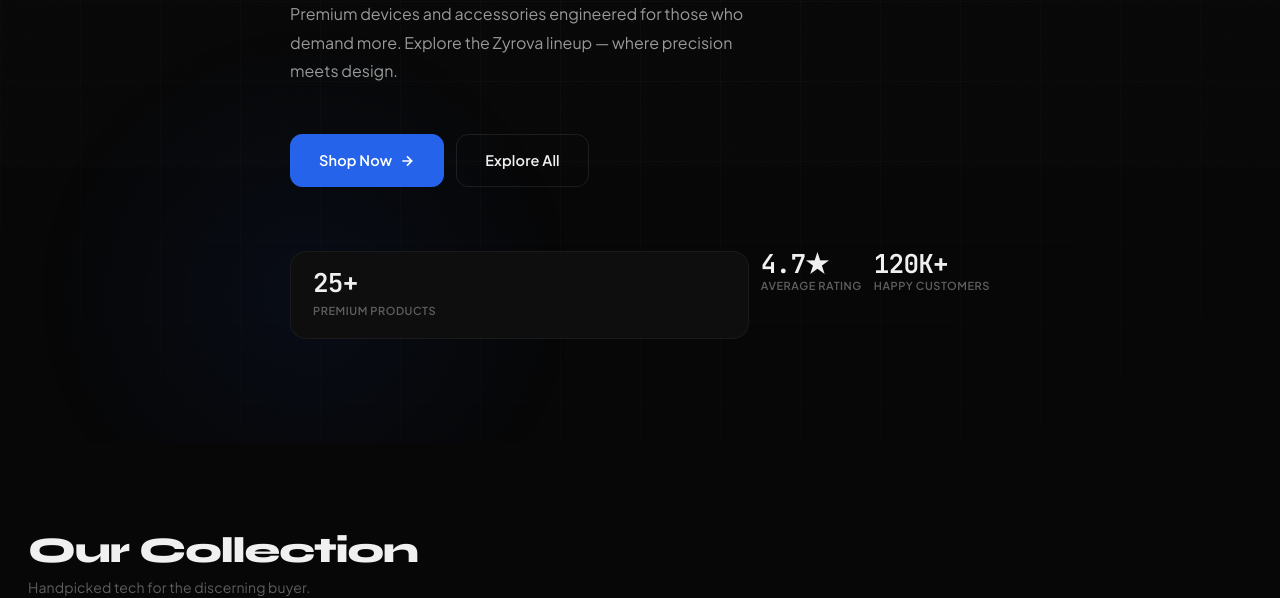
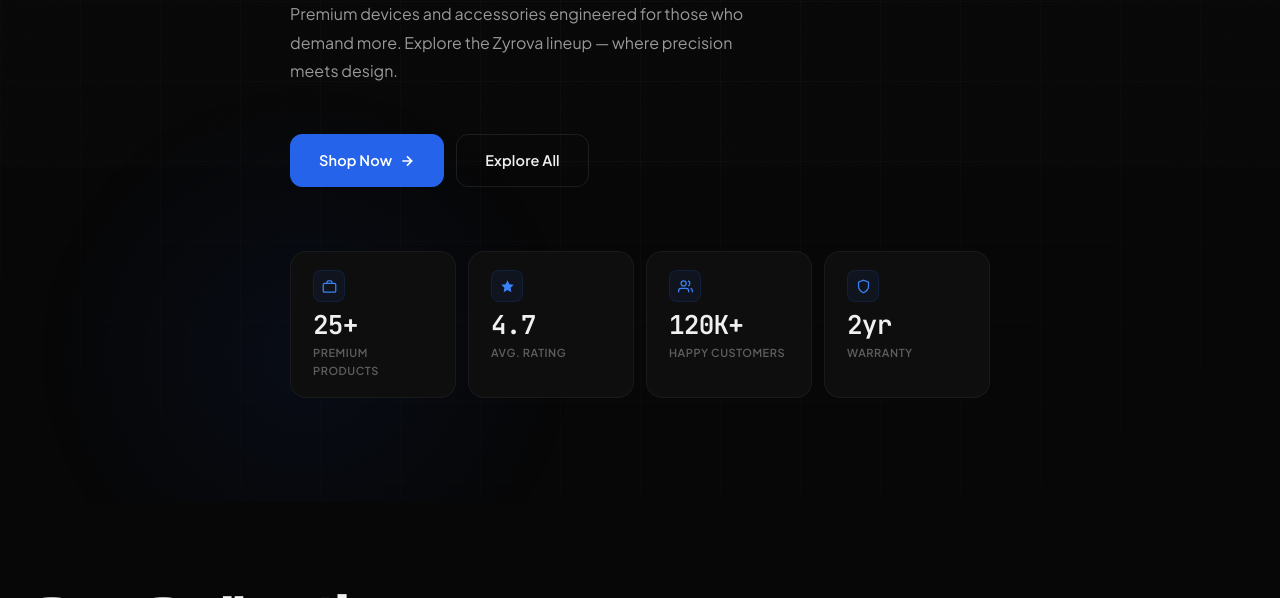
Before and after one commit to imtealplayz/zyrova, a plain HTML site: page index.html in a window 1280 px wide. Shown: the part 631-1229 px from the top of the page. Drawn offline with Linux system fonts and the light colour scheme.

Commit message:
Update index.html

```diff
--- a/index.html
+++ b/index.html
@@ -65,6 +65,7 @@
       <div class="hero-bg" aria-hidden="true">
         <div class="hero-glow"></div>
         <div class="hero-glow-2"></div>
+        <div class="hero-streak"></div>
         <div class="hero-grid"></div>
       </div>
       <div class="container hero-content">
@@ -90,16 +91,39 @@
         </div>
         <div class="hero-stats">
           <div class="hero-stat">
+            <div class="hero-stat-icon">
+              <svg width="16" height="16" viewBox="0 0 24 24" fill="none" stroke="currentColor" stroke-width="2">
+                <rect x="2" y="7" width="20" height="14" rx="2"/><path d="M16 7V5a2 2 0 0 0-2-2h-4a2 2 0 0 0-2 2v2"/>
+              </svg>
+            </div>
             <div class="hero-stat-number">25+</div>
             <div class="hero-stat-label">Premium Products</div>
           </div>
-          <div>
-            <div class="hero-stat-number">4.7★</div>
-            <div class="hero-stat-label">Average Rating</div>
+          <div class="hero-stat">
+            <div class="hero-stat-icon">
+              <svg width="16" height="16" viewBox="0 0 24 24" fill="currentColor"><path d="M12 2l3.09 6.26L22 9.27l-5 4.87 1.18 6.86L12 17.77 5.82 21 7 14.14 2 9.27l6.91-1.01z"/></svg>
+            </div>
+            <div class="hero-stat-number">4.7</div>
+            <div class="hero-stat-label">Avg. Rating</div>
           </div>
-          <div>
+          <div class="hero-stat">
+            <div class="hero-stat-icon">
+              <svg width="16" height="16" viewBox="0 0 24 24" fill="none" stroke="currentColor" stroke-width="2">
+                <path d="M17 21v-2a4 4 0 0 0-4-4H5a4 4 0 0 0-4 4v2"/><circle cx="9" cy="7" r="4"/>
+                <path d="M23 21v-2a4 4 0 0 0-3-3.87"/><path d="M16 3.13a4 4 0 0 1 0 7.75"/>
+              </svg>
+            </div>
             <div class="hero-stat-number">120K+</div>
             <div class="hero-stat-label">Happy Customers</div>
+          </div>
+          <div class="hero-stat">
+            <div class="hero-stat-icon">
+              <svg width="16" height="16" viewBox="0 0 24 24" fill="none" stroke="currentColor" stroke-width="2">
+                <path d="M12 22s8-4 8-10V5l-8-3-8 3v7c0 6 8 10 8 10z"/>
+              </svg>
+            </div>
+            <div class="hero-stat-number">2yr</div>
+            <div class="hero-stat-label">Warranty</div>
           </div>
         </div>
       </div>
```
